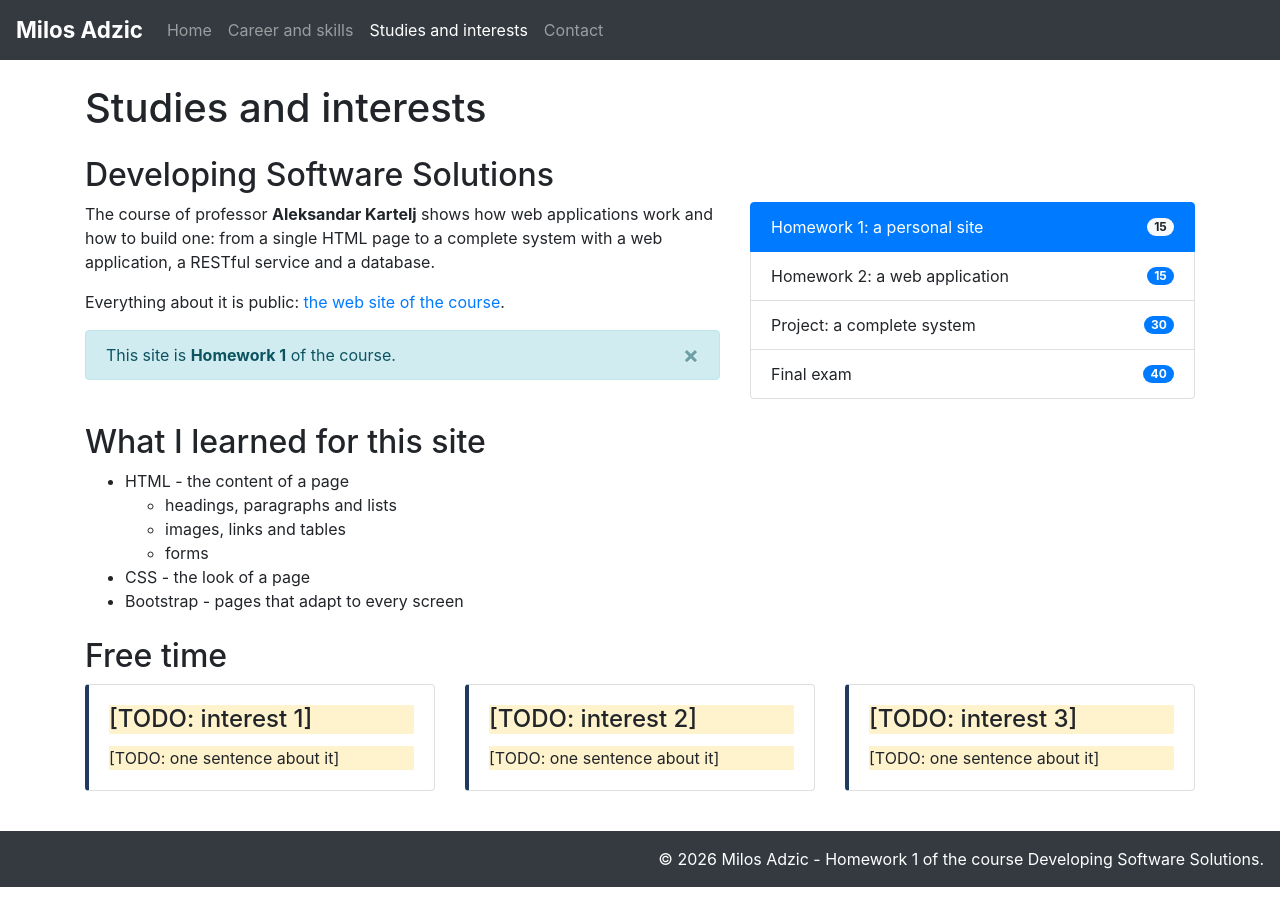
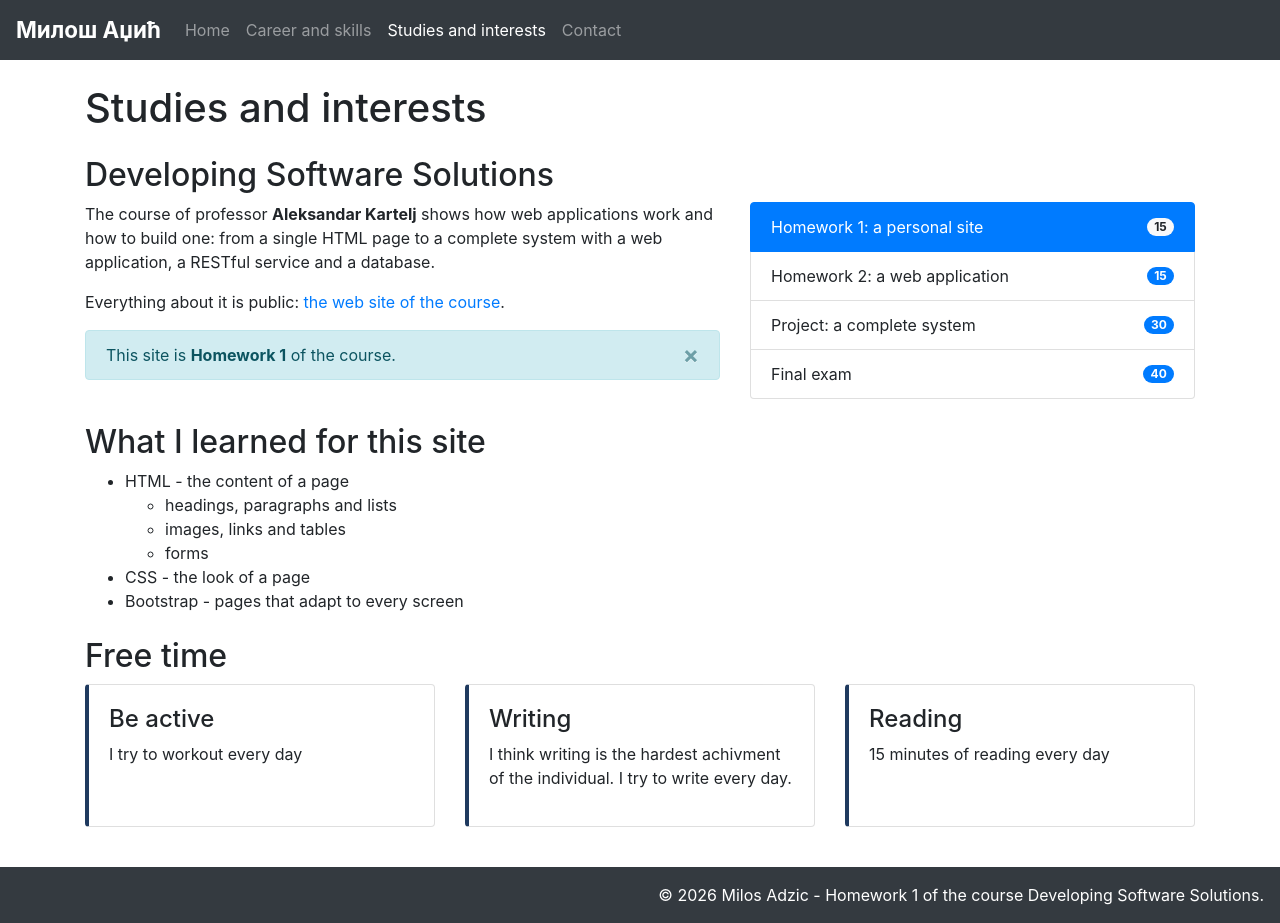
Before and after one commit to adzicmilos-star/personal-site, a plain HTML site: page interests.html in a window 1280 px wide. Before the commit the page ends 887 px from the top, so only its background shows below. Drawn offline with nearby package versions, Linux system fonts and the light colour scheme.

Commit message:
Replace TODO interests with actual interests

```diff
--- a/interests.html
+++ b/interests.html
@@ -15,7 +15,7 @@
 <body>
     <!-- 1. the navbar: here the third link is the active one -->
     <nav class="navbar navbar-expand-md bg-dark navbar-dark">
-        <a class="navbar-brand" href="index.html">Milos Adzic</a>
+        <a class="navbar-brand" href="index.html">Милош Аџић</a>
         <button class="navbar-toggler" type="button" data-toggle="collapse" data-target="#menu">
             <span class="navbar-toggler-icon"></span>
         </button>
@@ -90,24 +90,24 @@
             <div class="col-sm-6 col-lg-4 mb-3">
                 <div class="card h-100">
                     <div class="card-body">
-                        <h4 class="card-title todo">[TODO: interest 1]</h4>
-                        <p class="card-text todo">[TODO: one sentence about it]</p>
+                        <h4>Be active</h4>
+                        <p>I try to workout every day</p>
                     </div>
                 </div>
             </div>
             <div class="col-sm-6 col-lg-4 mb-3">
                 <div class="card h-100">
                     <div class="card-body">
-                        <h4 class="card-title todo">[TODO: interest 2]</h4>
-                        <p class="card-text todo">[TODO: one sentence about it]</p>
+                        <h4>Writing</h4>
+                        <p>I think writing is the hardest achivment of the individual. I try to write every day.</p>
                     </div>
                 </div>
             </div>
             <div class="col-sm-6 col-lg-4 mb-3">
                 <div class="card h-100">
                     <div class="card-body">
-                        <h4 class="card-title todo">[TODO: interest 3]</h4>
-                        <p class="card-text todo">[TODO: one sentence about it]</p>
+                        <h4>Reading</h4>
+                        <p>15 minutes of reading every day</p>
                     </div>
                 </div>
             </div>
```
